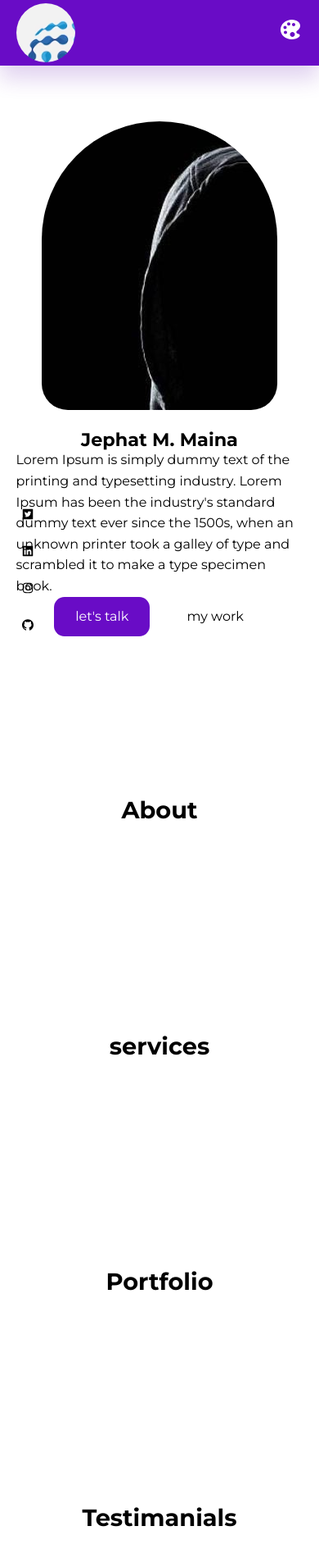
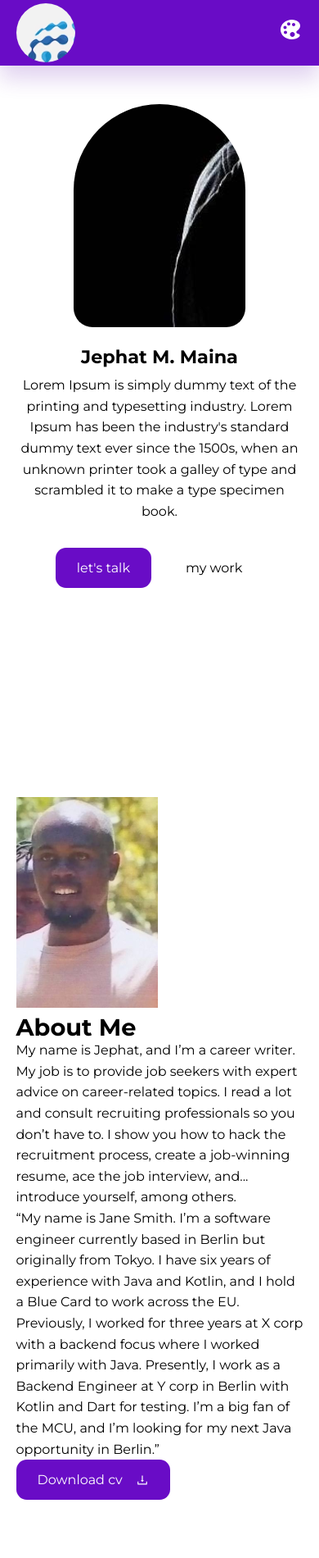
Before and after one commit to MJephat/my_portfolio, a React app in the folder jephatportfolio/: page / in a window 390 px wide. Shown: the top 1900 px of the page at 82% size. Built offline with nearby package versions, Linux system fonts and the light colour scheme.

Commit message:
added download button and about pic

```diff
--- a/jephatportfolio/src/sections/about/About.js
+++ b/jephatportfolio/src/sections/about/About.js
@@ -1,8 +1,41 @@
 import React from 'react'
+import passport from "../../pic/passport.png"
+import cv from "../../doc/cv.docx"
+import {AiOutlineDownload} from "react-icons/ai"
+import "./about.css"
 
 const About = () => {
   return (
-    <section id='About'><h2>About</h2></section>
+    <section id='About'>
+      <div className="container about__container">
+        <div className="about__left">
+          <div className="about__portrait">
+            <img src={passport} alt="about image"/>
+          </div>
+          </div>
+        <div className="about__right">
+        <h2>About Me</h2>
+        <div className="about__cards"></div>
+        <p>
+        My name is Jephat, and I’m a career writer. My job is to provide
+        job seekers with expert advice on career-related topics. I read a
+        lot and consult recruiting professionals so you don’t have to. I show
+         you how to hack the recruitment process, create a job-winning resume,
+         ace the job interview, and... introduce yourself, among others.
+        </p>
+        <p>
+        “My name is Jane Smith. I’m a software engineer currently based
+        in Berlin but originally from Tokyo. I have six years of experience
+         with Java and Kotlin, and I hold a Blue Card to work across the EU.
+          Previously, I worked for three years at X corp with a backend focus
+          where I worked primarily with Java. Presently, I work as a Backend Engineer
+          at Y corp in Berlin with Kotlin and Dart for testing. I’m a big fan of the MCU,
+          and I’m looking for my next Java opportunity in Berlin.”
+        </p>
+        <a href={cv} download className='btn primary'>Download cv<AiOutlineDownload/></a>
+        </div>
+       </div>
+    </section>
   )
 }
 
--- a/jephatportfolio/src/sections/header/Header.css
+++ b/jephatportfolio/src/sections/header/Header.css
@@ -22,8 +22,8 @@ header{
     margin-bottom: 1.5rem;
 
 }
-.header___container p {
-    width: 30rem;
+.header__container p{
+    width: 35rem;
     text-align: center;
     margin: 0.6rem 0 2rem;
 }
@@ -50,4 +50,37 @@ header{
     color: var(--color-black);
     display: grid;
     place-items: center;
+    border-radius: var(--border-radius-3);
+
 }
+.header__socials a:hover{
+    background: var(--color-primary);
+    color:var(--color-white);
+    transform: translatex(-0.5rem);
+}
+
+/* media queries(tablet) */
+@media screen and (max-width: 1024px) {
+    header{
+        margin-top: 0;
+        height: 100vh;
+    }
+}
+/* media queries(phones) */
+@media screen and (max-width: 600px){
+     .header__profile{
+        width:14rem;
+        height:17rem;
+        max-width: 60%;
+        max-height: 35vh;
+     }
+     .header__container p {
+        width: 100%;
+     }
+     .header__cta{
+        gap:1rem;
+     }
+     .header__socials{
+        display: none;
+     }
+}
--- a/jephatportfolio/src/sections/header/Header.js
+++ b/jephatportfolio/src/sections/header/Header.js
@@ -16,7 +16,7 @@ function Header() {
           Lorem Ipsum has been the industry's standard dummy text ever since the 1500s,
           when an unknown printer took a galley of type and scrambled it to make a type
           specimen book.
-          </p>
+        </p>
 
           <div className="header__cta">
             <a href= "#contact" className="btn primary">let's talk</a>
```
Also changed, not shown: jephatportfolio/src/components/card.js (added, +10 -0 lines), jephatportfolio/src/components/card.css (added), jephatportfolio/src/pic/c7.jpeg (deleted), jephatportfolio/src/pic/passport.png (added), 1 other file.
